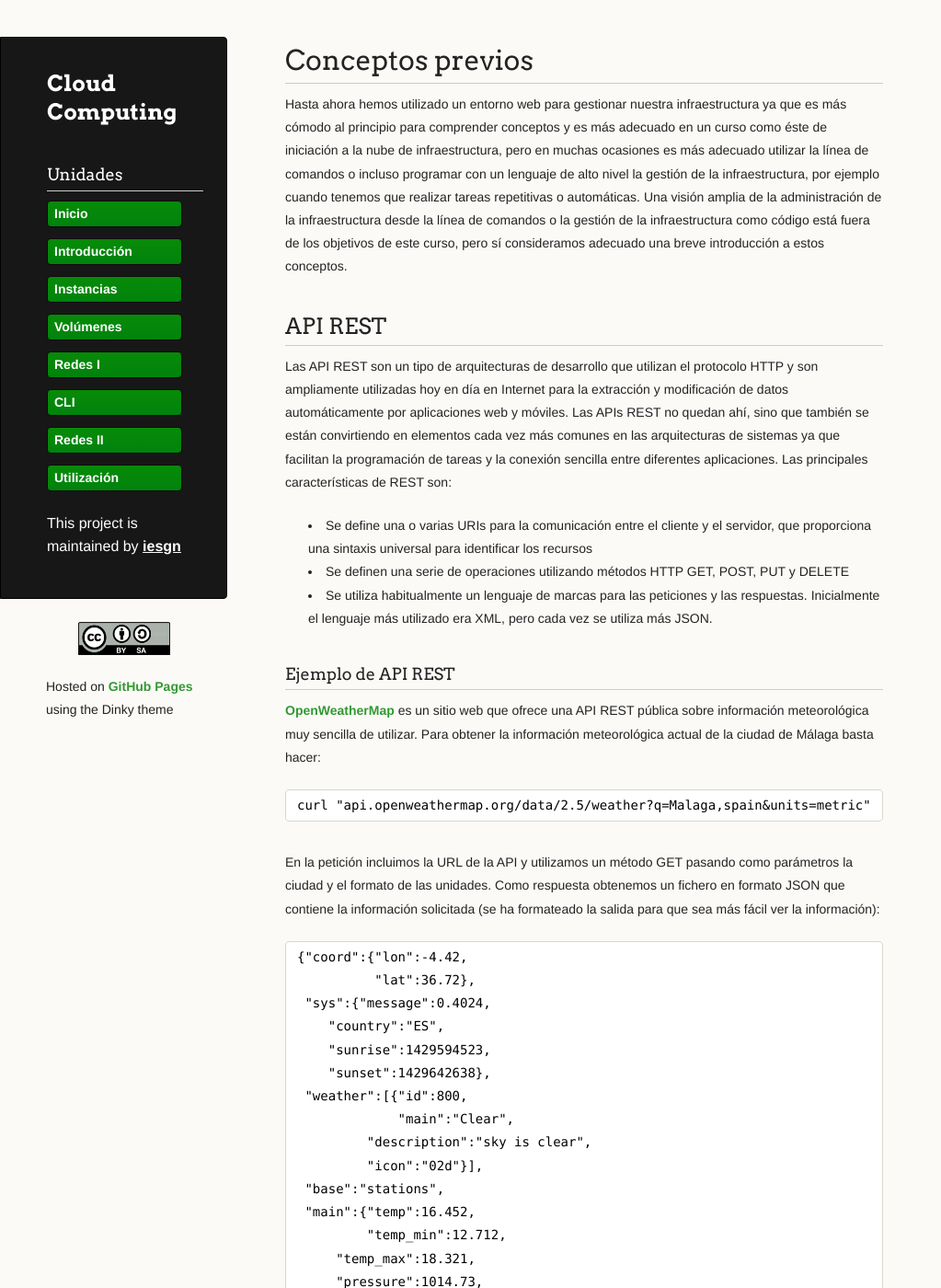
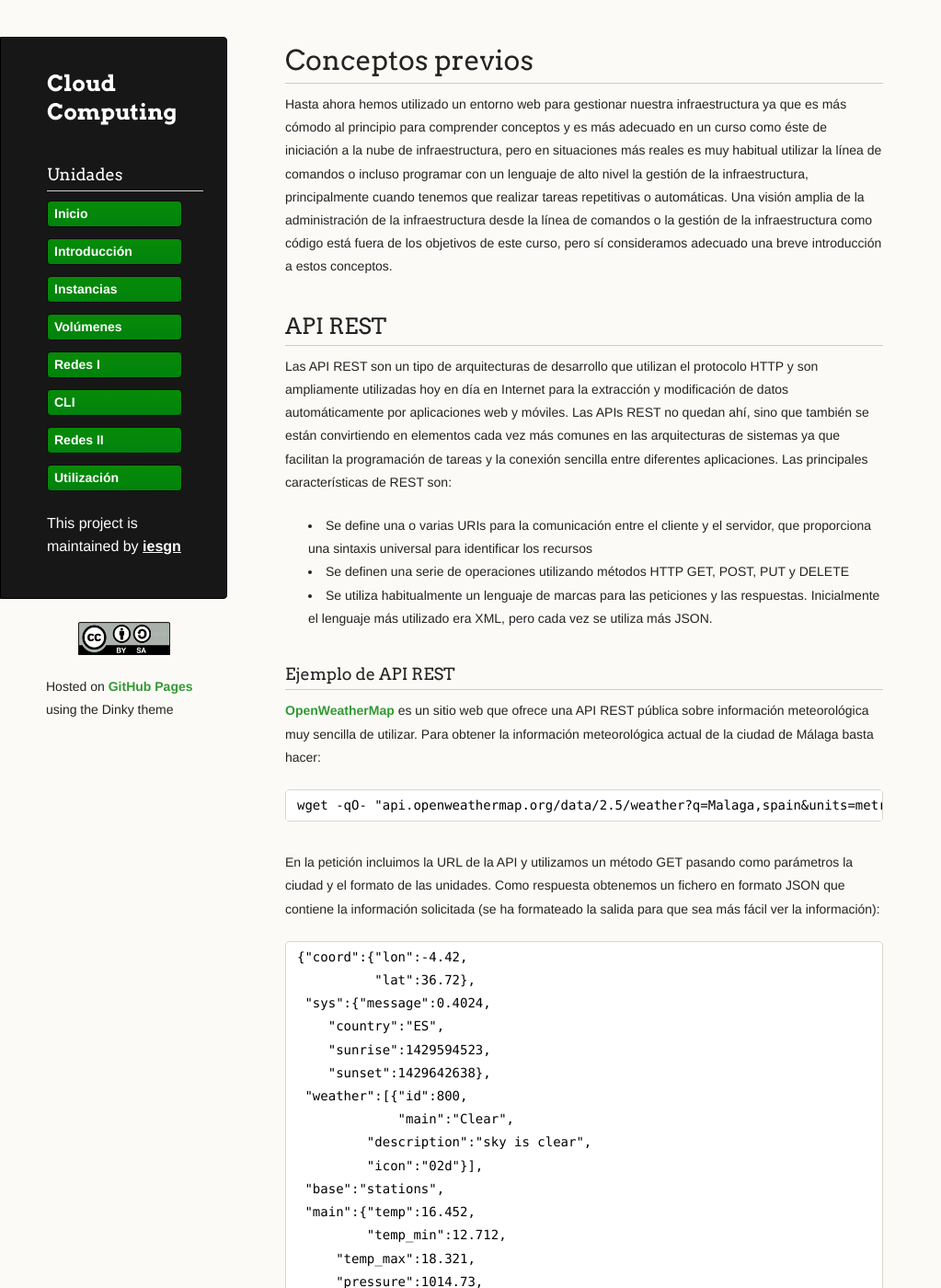
Before and after one commit to iesgn/cloud2, a Jekyll site: the page built from curso/u5/previos.md, in a window 1280 px wide and 1400 px high. Shown: the whole window at 92% size, without its empty margins (0-1023 px from the left). Built offline with Jekyll 4.4.1, drawn with Linux system fonts in a browser that asks for light colours; some of the changed text lies outside the part shown.

Commit message:
Pequeñas modificaciones

```diff
--- a/curso/u5/previos.md
+++ b/curso/u5/previos.md
@@ -8,10 +8,10 @@ menu:
 Hasta ahora hemos utilizado un entorno web para gestionar nuestra
 infraestructura ya que es más cómodo al principio para comprender
 conceptos y es más adecuado en un curso como éste de iniciación a la
-nube de infraestructura, pero en muchas ocasiones es más adecuado
-utilizar la línea de comandos o incluso programar con un lenguaje de
-alto nivel la gestión de la infraestructura, por ejemplo cuando
-tenemos que realizar tareas repetitivas o automáticas.
+nube de infraestructura, pero en situaciones más reales es muy habitual utilizar
+la línea de comandos o incluso programar con un lenguaje de alto nivel la
+gestión de la infraestructura, principalmente cuando tenemos que realizar tareas
+repetitivas o automáticas.
 Una visión amplia de la administración de la infraestructura desde la
 línea de comandos o la gestión de la infraestructura como código está
 fuera de los objetivos de este curso, pero sí consideramos adecuado
@@ -38,11 +38,10 @@ cada vez se utiliza más JSON.
 ### Ejemplo de API REST
 <a href="http://openweathermap.org/">OpenWeatherMap</a> es un sitio
 web que ofrece una API REST pública sobre información meteorológica
-muy sencilla de utilizar.
-Para obtener la información meteorológica actual de la ciudad de
-Málaga basta hacer:
+muy sencilla de utilizar. Para obtener la información meteorológica actual de la
+ciudad de Málaga basta hacer:
 
-    curl "api.openweathermap.org/data/2.5/weather?q=Malaga,spain&units=metric"
+    wget -qO- "api.openweathermap.org/data/2.5/weather?q=Malaga,spain&units=metric"
 
 En la petición incluimos la URL de la API y utilizamos un método GET
 pasando como parámetros la ciudad y el formato de las unidades. Como
@@ -83,7 +82,7 @@ OpenStack una API REST con la cual interactuar. Los principales
 componentes de OpenStack utilizados en este curso son:
 
 |Nombre|Componente|Función|
-|......|..........|.......|
+|------|----------|-------|
 |Nova|OpenStack Compute|Gestión de las instancias|
 |Glance|OpenStack Image|Gestión de las imágenes|
 |Keystone|OpenStack Identity|Gestión de usuarios, permisos y proyectos|
```
Also changed, not shown: other parts of curso/u5/previos.md (+11 -2 lines).
